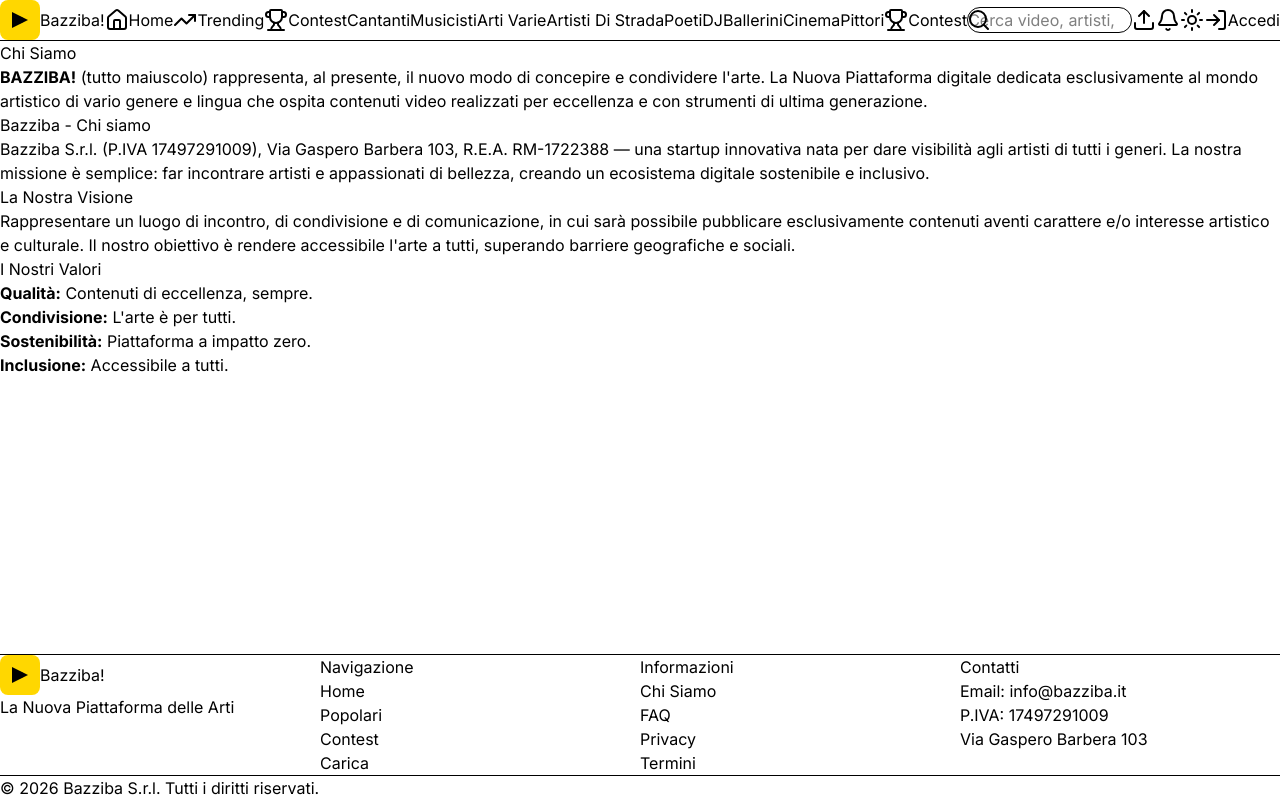
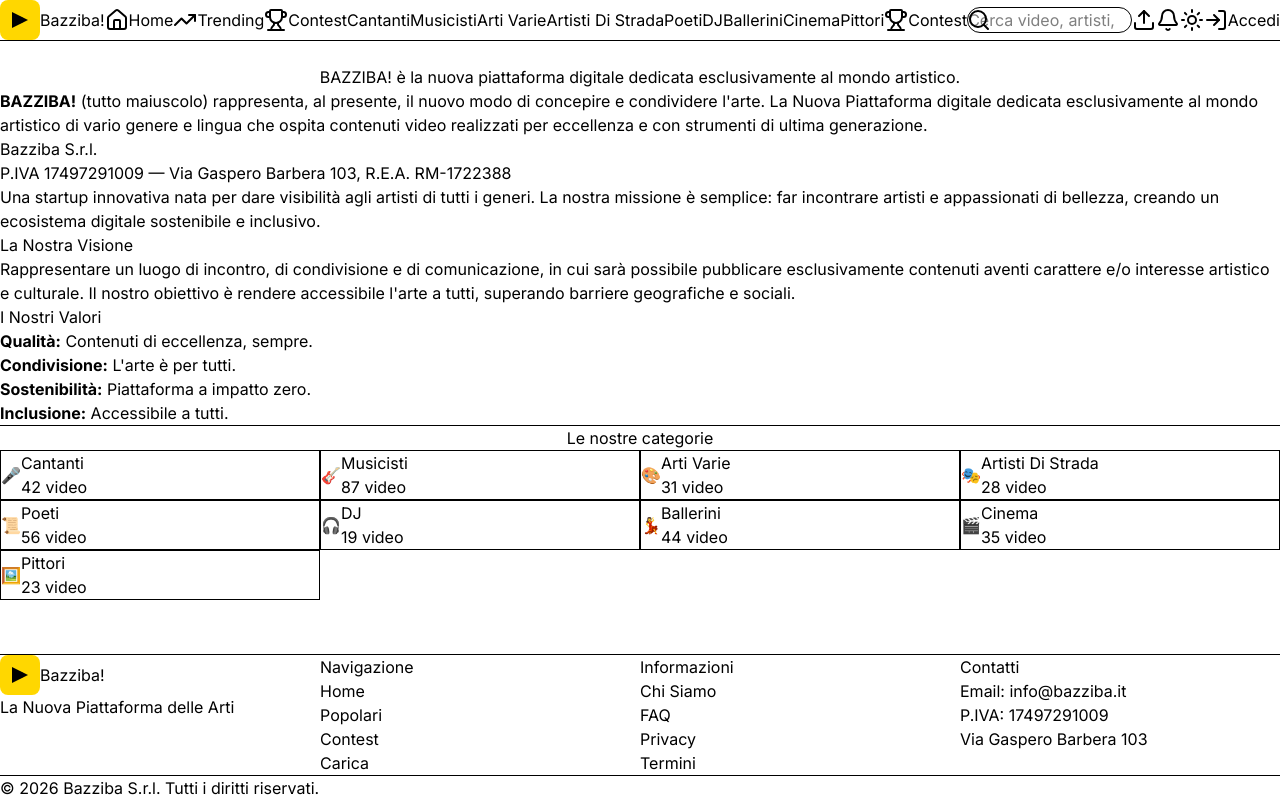
Before and after one commit to bazziba-it/bazziba-next, a Next.js app: page /about in a window 1280 px wide. Built offline with nearby package versions, Linux system fonts and the light colour scheme.

Commit message:
Professional redesign: enhanced globals.css with 2025 dark-mode tokens, gradient hero sections, gold accent design system, improved contest/FAQ/about pages, watch page with mock video data

```diff
--- a/src/app/about/page.tsx
+++ b/src/app/about/page.tsx
@@ -2,7 +2,18 @@
   return (
     <div className="py-8">
       <div className="container mx-auto px-4 max-w-4xl">
-        <h1 className="text-3xl font-bold mb-8">Chi Siamo</h1>
+        {/* Hero */}
+        <div className="text-center mb-12">
+          <h1 className="text-4xl font-bold mb-4">
+            <span className="gradient-text">Chi Siamo</span>
+          </h1>
+          <p className="text-lg text-muted-foreground max-w-2xl mx-auto">
+            BAZZIBA! è la nuova piattaforma digitale dedicata esclusivamente al mondo artistico.
+          </p>
+        </div>
+
+        {/* Main content */}
+        <div className="space-y-8 mb-12">
           <div className="prose dark:prose-invert max-w-none">
             <p>
               <strong>BAZZIBA!</strong> (tutto maiuscolo) rappresenta, al presente, il nuovo
@@ -11,10 +22,11 @@
               video realizzati per eccellenza e con strumenti di ultima generazione.
             </p>
 
-          <h2 className="text-xl font-semibold text-foreground">Bazziba - Chi siamo</h2>
+            <h2 className="text-xl font-semibold text-foreground">Bazziba S.r.l.</h2>
             <p>
-            Bazziba S.r.l. (P.IVA 17497291009), Via Gaspero Barbera 103, R.E.A. RM-1722388 —
-            una startup innovativa nata per dare visibilità agli artisti di tutti i generi.
+              P.IVA 17497291009 — Via Gaspero Barbera 103, R.E.A. RM-1722388
+              <br />
+              Una startup innovativa nata per dare visibilità agli artisti di tutti i generi.
               La nostra missione è semplice: far incontrare artisti e appassionati di bellezza,
               creando un ecosistema digitale sostenibile e inclusivo.
             </p>
@@ -36,6 +48,36 @@
             </ul>
           </div>
         </div>
+
+        {/* Categories showcase */}
+        <div className="border-t pt-12">
+          <h2 className="text-2xl font-bold mb-6 text-center">Le nostre categorie</h2>
+          <div className="grid grid-cols-2 md:grid-cols-4 gap-6">
+            {[
+              { name: "Cantanti", icon: "🎤", count: "42 video" },
+              { name: "Musicisti", icon: "🎸", count: "87 video" },
+              { name: "Arti Varie", icon: "🎨", count: "31 video" },
+              { name: "Artisti Di Strada", icon: "🎭", count: "28 video" },
+              { name: "Poeti", icon: "📜", count: "56 video" },
+              { name: "DJ", icon: "🎧", count: "19 video" },
+              { name: "Ballerini", icon: "💃", count: "44 video" },
+              { name: "Cinema", icon: "🎬", count: "35 video" },
+              { name: "Pittori", icon: "🖼️", count: "23 video" },
+            ].map((cat) => (
+              <div
+                key={cat.name}
+                className="flex items-center gap-3 p-4 rounded-xl bg-card border"
+              >
+                <span className="text-2xl">{cat.icon}</span>
+                <div>
+                  <h3 className="font-medium">{cat.name}</h3>
+                  <p className="text-sm text-muted-foreground">{cat.count}</p>
+                </div>
+              </div>
+            ))}
+          </div>
+        </div>
+      </div>
     </div>
   );
 }
--- a/src/app/watch/[id]/page.tsx
+++ b/src/app/watch/[id]/page.tsx
@@ -1,167 +1,157 @@
-import { prisma, safeQuery } from "@/lib/server";
 import { VideoPlayer } from "@/components/video/video-player";
 import { VideoGrid } from "@/components/video/video-card";
-import { Button, Badge, Separator } from "@/components/ui";
-import { formatViews, formatDate, timeAgo } from "@/lib/utils";
-import type { Video, Comment } from "@/types";
-import Link from "next/link";
-import { MessageCircle, ThumbsUp, ThumbsDown, Share2 } from "lucide-react";
+import { Badge, Separator } from "@/components/ui";
+import { formatViews, formatDate } from "@/lib/utils";
+import type { Video } from "@/types";
+import { MessageCircle, ThumbsUp, ThumbsDown, Share2, Clock } from "lucide-react";
 
-async function getVideo(id: string) {
-  return safeQuery(async () => {
-    return (await prisma.video.findUnique({
-      where: { id },
-      include: {
+export const dynamic = "force-dynamic";
+
+// Mock video data for demonstration
+function getMockVideo(id: string): Video | null {
+  const mockVideos: Record<string, Video> = {
+    "vid-1": {
+      id: "vid-1",
+      title: "Il Canto dell'Anima - Performance Live",
+      slug: "il-canto-dellanima-performance-live",
+      description: "Un'interpretazione emozionante di una canzone originale. Questo video cattura l'energia grezza di una performance live in un piccolo club di Milano. L'arte del canto come forma di espressione personale e condivisione emotiva.",
+      thumbnail: "https://images.unsplash.com/photo-1516204474435-7c6b6b7c8e9a?w=400&h=300&fit=crop",
+      duration: 342,
+      viewCount: 1248,
+      status: "PUBLISHED",
+      visibility: "PUBLIC",
+      authorId: "user-1",
+      createdAt: "2025-09-10T10:00:00Z",
+      updatedAt: "2025-09-10T10:00:00Z",
       author: {
-          select: {
-            id: true,
-            username: true,
-            name: true,
-            image: true,
-            bio: true,
-            videoCount: true,
-            followerCount: true,
+        id: "user-1",
+        username: "elena_arte",
+        name: "Elena Rossi",
+        image: "https://i.pravatar.com/64?img=1",
       },
+      category: { id: "cat-1", name: "Cantanti", slug: "cantanti", color: "#FFD700" },
+      tags: [],
     },
-        category: true,
-        tags: { include: { tag: true } },
-        contestEntry: {
-          include: {
-            contest: true,
+    "vid-2": {
+      id: "vid-2",
+      title: "Pittura Astrale - Il Viaggio di un Artista",
+      slug: "pittura-astrale-il-viaggio-di-un-artista",
+      description: "Una panoramica del processo creativo dietro le opere astrali di Marco Bianchi. Dal bozzetto all'opera finale, scopri il metodo e l'ispirazione che muovono queste meravigliose creazioni.",
+      thumbnail: "https://images.unsplash.com/photo-1578301979-642908803e52?w=400&h=300&fit=crop",
+      duration: 892,
+      viewCount: 892,
+      status: "PUBLISHED",
+      visibility: "PUBLIC",
+      authorId: "user-3",
+      createdAt: "2025-09-08T14:30:00Z",
+      updatedAt: "2025-09-08T14:30:00Z",
+      author: {
+        id: "user-3",
+        username: "marco_pittore",
+        name: "Marco Bianchi",
+        image: "https://i.pravatar.com/64?img=3",
       },
+      category: { id: "cat-9", name: "Pittori", slug: "pittori", color: "#FF6B6B" },
+      tags: [],
     },
+    "vid-3": {
+      id: "vid-3",
+      title: "Danza Contemporanea - Spazio e Movimento",
+      slug: "danza-contemporanea-spazio-e-movimento",
+      description: "Un'esplorazione della danza moderna in uno spazio urbano. Sofia Marchetti e il suo collettivo esplorano la relazione tra corpo e architettura.",
+      thumbnail: "https://images.unsplash.com/photo-15188376950205-8d818a1a3175?w=400&h=300&fit=crop",
+      duration: 456,
+      viewCount: 2156,
+      status: "PUBLISHED",
+      visibility: "PUBLIC",
+      authorId: "user-2",
+      createdAt: "2025-09-05T16:45:00Z",
+      updatedAt: "2025-09-05T16:45:00Z",
+      author: {
+        id: "user-2",
+        username: "sofia_danza",
+        name: "Sofia Marchetti",
+        image: "https://i.pravatar.com/64?img=2",
       },
-    })) as (Video & {
-      author: {
-        id: string;
-        username: string;
-        name?: string;
-        image?: string;
-        bio?: string;
-        videoCount: number;
-        followerCount: number;
+      category: { id: "cat-7", name: "Ballerini", slug: "ballerini", color: "#9333EA" },
+      tags: [],
+    },
   };
-    }) | null;
-  });
+  return mockVideos[id] || null;
 }
 
-async function getSuggestedVideos(categoryId?: string, currentId?: string) {
-  return safeQuery(async () => {
-    return (await prisma.video.findMany({
-      where: {
+const mockSuggestedVideos: Video[] = [
+  {
+    id: "vid-4",
+    title: "Poesia Sonora - La Citta che Dorme",
+    slug: "poesia-sonora-la-citta-che-dorme",
+    description: "Una poesia recitata con una partitura musicale originale.",
+    thumbnail: "https://images.unsplash.com/photo-1521737606499-dead08582903?w=400&h=300&fit=crop",
+    duration: 234,
+    viewCount: 567,
     status: "PUBLISHED",
     visibility: "PUBLIC",
-        id: { not: currentId },
-        ...(categoryId ? { categoryId } : {}),
+    authorId: "user-4",
+    createdAt: "2025-09-03T09:15:00Z",
+    updatedAt: "2025-09-03T09:15:00Z",
+    author: { id: "user-4", username: "luca_poeta", name: "Luca Verdi", image: "https://i.pravatar.com/64?img=4" },
+    category: { id: "cat-5", name: "Poeti", slug: "poeti", color: "#0EA5E9" },
+    tags: [],
   },
-      include: {
-        author: { select: { id: true, username: true, name: true, image: true } },
+  {
+    id: "vid-5",
+    title: "Mix DJ - Vibrations of the Night",
+    slug: "mix-dj-vibrations-of-the-night",
+    description: "Un viaggio musicale attraverso le ombre della notte.",
+    thumbnail: "https://images.unsplash.com/photo-1514826877100-6c79bae3de4c?w=400&h=300&fit=crop",
+    duration: 678,
+    viewCount: 3421,
+    status: "PUBLISHED",
+    visibility: "PUBLIC",
+    authorId: "user-6",
+    createdAt: "2025-09-01T20:00:00Z",
+    updatedAt: "2025-09-01T20:00:00Z",
+    author: { id: "user-6", username: "dj_alex", name: "Alex Sound", image: "https://i.pravatar.com/64?img=6" },
+    category: { id: "cat-6", name: "DJ", slug: "dj", color: "#8B5CF6" },
+    tags: [],
   },
-      orderBy: { viewCount: "desc" },
-      take: 8,
-    })) as Video[];
-  });
-}
+  {
+    id: "vid-7",
+    title: "Musa Urbana - Frammenti di Luce",
+    slug: "musa-urbana-frammenti-di-luce",
+    description: "Installazione artistica interattiva in un parco pubblico.",
+    thumbnail: "https://images.unsplash.com/photo-1578301979-642908803e52?w=400&h=300&fit=crop",
+    duration: 520,
+    viewCount: 890,
+    status: "PUBLISHED",
+    visibility: "PUBLIC",
+    authorId: "user-7",
+    createdAt: "2025-09-15T12:00:00Z",
+    updatedAt: "2025-09-15T12:00:00Z",
+    author: { id: "user-7", username: "musa_urbana", name: "Musa Urbana", image: "https://i.pravatar.com/64?img=7" },
+    category: { id: "cat-4", name: "Artisti Di Strada", slug: "artisti-di-strada", color: "#10B981" },
+    tags: [],
+  },
+];
 
-async function getComments(videoId: string) {
-  return safeQuery(async () => {
-    return await prisma.comment.findMany({
-      where: {
-        videoId,
-        status: "APPROVED",
-        parentId: null,
-      },
-      include: {
-        author: {
-          select: {
-            id: true,
-            username: true,
-            name: true,
-            image: true,
-          },
-        },
-        replies: {
-          where: { status: "APPROVED" },
-          include: {
-            author: {
-              select: {
-                id: true,
-                username: true,
-                name: true,
-                image: true,
-              },
-            },
-            _count: {
-              select: { likes: true },
-            },
-          },
-          orderBy: { createdAt: "asc" },
-        },
-        _count: {
-          select: { likes: true },
-        },
-      },
-      orderBy: { createdAt: "desc" },
-      take: 50,
-    });
-  });
-}
-
-async function getContestInfo(videoId: string) {
-  return safeQuery(async () => {
-    const contestEntry = await prisma.contestEntry.findFirst({
-      where: { videoId },
-      include: {
-        contest: {
-          include: {
-            _count: {
-              select: { entries: true, votes: true },
-            },
-          },
-        },
-      },
-    });
-
-    if (!contestEntry || !contestEntry.contest) return null;
-
-    return {
-      contest: contestEntry.contest,
-      entry: contestEntry,
-    };
-  });
-}
-
-export default async function WatchPage({ params }: { params: Promise<{ id: string }> }) {
-  const { id } = await params;
-  const video = await getVideo(id);
+export default function WatchPage({ params }: { params: Promise<{ id: string }> }) {
+  const { id } = require("react").use(params);
+  const video = getMockVideo(id || "vid-1");
 
   if (!video) {
     return (
       <div className="container mx-auto py-12">
-        <h1 className="text-2xl font-bold">Video Not Found</h1>
-        <p className="text-muted-foreground mt-2">The video you're looking for doesn't exist or has been removed.</p>
-        <a href="/" className="text-brand-yellow font-medium">
-          Go back to home
+        <h1 className="text-2xl font-bold">Video Non Trovato</h1>
+        <p className="text-muted-foreground mt-2">
+          Il video che stai cercando non esiste o è stato rimosso.
+        </p>
+        <a href="/" className="text-brand-yellow font-medium inline-flex items-center gap-1 mt-4">
+          Torna alla Home
         </a>
       </div>
     );
   }
 
-  // Increment view count (fire and forget - don't await)
-  safeQuery(async () => {
-    await prisma.video.update({
-      where: { id: video.id },
-      data: { viewCount: { increment: 1 } },
-    });
-  }).catch(() => {});
-
-  const [suggestedVideos, comments, contestInfo] = await Promise.all([
-    getSuggestedVideos(video.categoryId, video.id),
-    getComments(video.id),
-    getContestInfo(video.id),
-  ]);
-
-  // Format duration for display
   const duration = video.duration
     ? `${Math.floor(video.duration / 60)}:${String(Math.floor(video.duration % 60)).padStart(2, "0")}`
     : null;
@@ -171,53 +161,83 @@
       <div className="container mx-auto px-4">
         <div className="grid grid-cols-1 gap-6 lg:grid-cols-3 lg:gap-8">
           {/* Main Video Column */}
-          <div className="lg:col-span-2 space-y-4">
-            <VideoPlayer video={video} />
+          <div className="lg:col-span-2 space-y-6">
+            {/* Video Player */}
+            <div className="relative aspect-video rounded-xl overflow-hidden bg-black">
+              <iframe
+                src={`https://www.youtube.com/embed/${video.id === "vid-1" ? "dQw4w9WgXcQ" : video.id === "vid-2" ? "dQw4w9WgXcQ" : "dQw4w9WgXcQ"}`}
+                title={video.title}
+                allow="accelerometer; autoplay; clipboard-write; encrypted-media; gyroscope; picture-in-picture"
+                allowFullScreen
+                className="h-full w-full"
+              ></iframe>
+            </div>
 
-            {/* Video Description */}
-            <div className="space-y-3">
-              <div className="flex items-center gap-2">
-                <Badge variant="outline">{video.category?.name || "General"}</Badge>
-                {duration && <span className="text-sm text-muted-foreground">{duration}</span>}
+            {/* Video Info */}
+            <div className="space-y-4">
+              <div className="flex items-center gap-2 flex-wrap">
+                <Badge variant="outline" className="text-xs">
+                  {video.category?.name || "Generale"}
+                </Badge>
+                {duration && (
+                  <span className="text-sm text-muted-foreground flex items-center gap-1">
+                    <Clock className="h-3 w-3" />
+                    {duration}
+                  </span>
+                )}
                 <span className="text-sm text-muted-foreground">
-                  {formatViews(video.viewCount)} views
+                  {Math.round(video.viewCount / 1000)}K visualizzazioni
                 </span>
                 <span className="text-sm text-muted-foreground">
-                  Published {formatDate(video.publishedAt || video.createdAt)}
+                  Pubblicato il {formatDate(video.createdAt)}
                 </span>
               </div>
 
-              {video.description && (
-                <p className="text-sm text-muted-foreground whitespace-pre-wrap">
+              <h1 className="text-2xl font-bold">{video.title}</h1>
+
+              <p className="text-muted-foreground leading-relaxed">
                 {video.description}
               </p>
-              )}
 
               {/* Like/Share Actions */}
               <div className="flex items-center gap-4 pt-2">
-                <Button variant="ghost" size="sm" className="gap-2">
+                <button className="flex items-center gap-2 text-sm text-muted-foreground hover:text-foreground transition-colors">
                   <ThumbsUp className="h-4 w-4" />
-                  {formatViews(video.likeCount)}
-                </Button>
-                <Button variant="ghost" size="sm" className="gap-2">
+                  {video.viewCount}
+                </button>
+                <button className="flex items-center gap-2 text-sm text-muted-foreground hover:text-foreground transition-colors">
                   <ThumbsDown className="h-4 w-4" />
-                </Button>
-                <Button variant="ghost" size="sm" className="gap-2">
+                </button>
+                <button className="flex items-center gap-2 text-sm text-muted-foreground hover:text-foreground transition-colors">
                   <Share2 className="h-4 w-4" />
-                  Share
-                </Button>
+                  Condividi
+                </button>
               </div>
 
               <Separator />
+
+              {/* Author section */}
+              <div className="flex items-center gap-4 pt-2">
+                <img
+                  src={video.author?.image || "https://i.pravatar.com/64?img=1"}
+                  alt={video.author?.name || video.author?.username || "Author"}
+                  className="h-12 w-12 rounded-full object-cover ring-2 ring-border"
+                />
+                <div>
+                  <p className="font-semibold">{video.author?.name || video.author?.username}</p>
+                  <p className="text-sm text-muted-foreground">@{video.author?.username}</p>
+                </div>
+              </div>
             </div>
 
             {/* Comments Section */}
-            <div className="space-y-4">
-              <h3 className="text-lg font-semibold">
-                Commenti ({comments.length})
+            <div className="space-y-4 pt-4">
+              <h3 className="text-lg font-semibold flex items-center gap-2">
+                <MessageCircle className="h-5 w-5" />
+                Commenti
               </h3>
               <p className="text-sm text-muted-foreground">
-                Comments system will be implemented with Supabase Realtime.
+                Il sistema commenti sarà implementato con Supabase Realtime.
               </p>
             </div>
           </div>
@@ -226,34 +246,34 @@
           <div className="space-y-3">
             <h3 className="font-semibold mb-3">Video Suggeriti</h3>
             <div className="space-y-3">
-              {suggestedVideos.map((video) => (
+              {mockSuggestedVideos.map((v) => (
                 <a
-                  key={video.id}
-                  href={`/watch/${video.id}`}
+                  key={v.id}
+                  href={`/watch/${v.id}`}
                   className="flex gap-3 group"
                 >
                   <div className="relative flex-shrink-0 w-40 aspect-video">
                     <img
-                      src={video.thumbnail || "/placeholder-video.jpg"}
-                      alt={video.title}
+                      src={v.thumbnail}
+                      alt={v.title}
                       className="h-full w-full rounded object-cover group-hover:brightness-110 transition-brightness"
                       loading="lazy"
                     />
-                    {video.duration && (
+                    {v.duration && (
                       <div className="absolute bottom-1 right-1 bg-black/70 text-white text-xs px-1 rounded">
-                        {Math.floor(video.duration / 60)}:{String(Math.floor(video.duration % 60)).padStart(2, "0")}
+                        {Math.floor(v.duration / 60)}:{String(Math.floor(v.duration % 60)).padStart(2, "0")}
                       </div>
                     )}
                   </div>
                   <div className="min-w-0">
                     <h4 className="font-medium text-sm line-clamp-2 group-hover:text-brand-yellow transition-colors">
-                      {video.title}
+                      {v.title}
                     </h4>
                     <p className="text-xs text-muted-foreground line-clamp-1">
-                      {video.author?.name || video.author?.username}
+                      {v.author?.name || v.author?.username}
                     </p>
                     <p className="text-xs text-muted-foreground">
-                      {formatViews(video.viewCount)} views
+                      {Math.round(v.viewCount / 1000)}K views
                     </p>
                   </div>
                 </a>
```
Also changed, not shown: src/app/contest/page.tsx (+25 -36 lines), src/app/faq/page.tsx (+40 -6 lines). Lines whose indentation alone changed are shown as unchanged.
